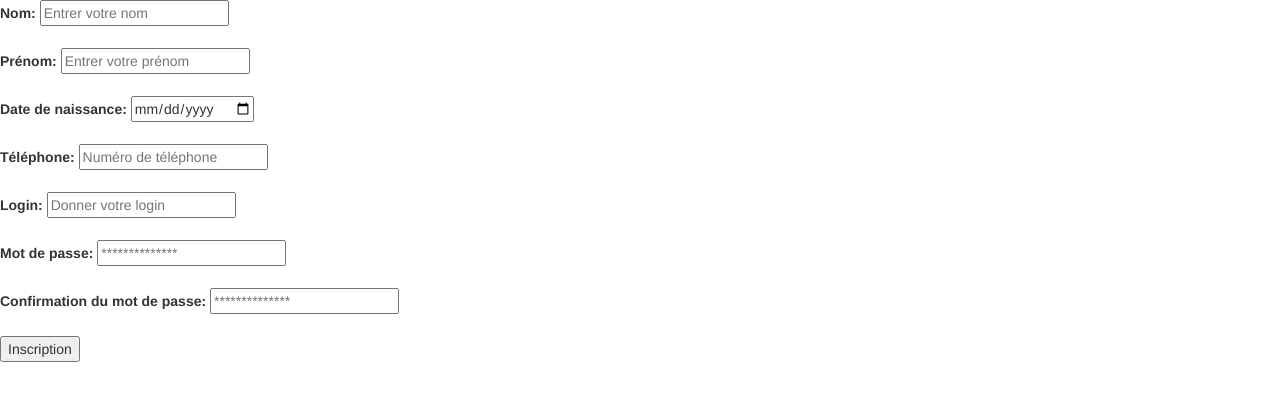
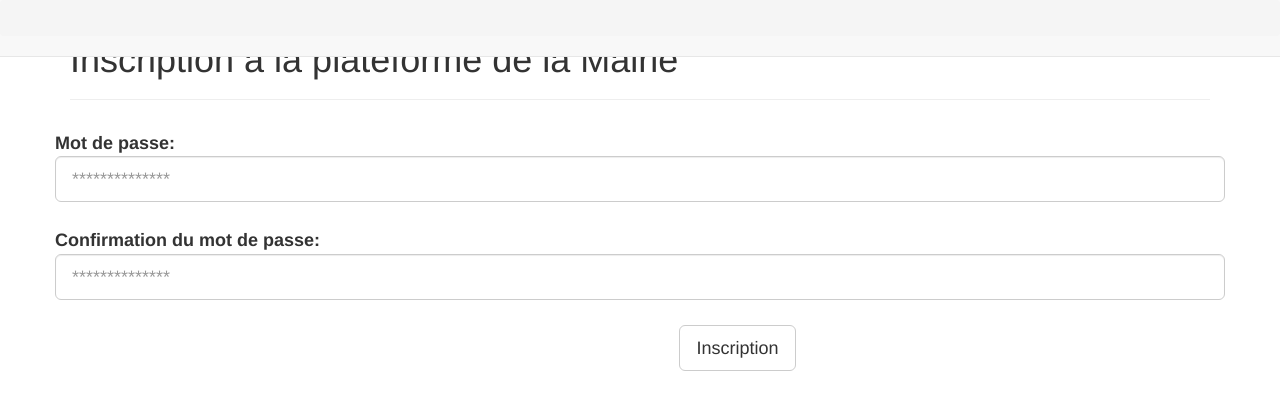
Before and after one commit to Maraaghib/projetTechnologique, a PHP site: page /view/signup.php in a window 1280 px wide. Shown: the top 410 px of the page. Run offline with PHP 8.4, Linux system fonts and the light colour scheme.

Commit message:
Design de la page

```diff
--- a/view/signup.php
+++ b/view/signup.php
@@ -3,29 +3,83 @@
     <head>
         <meta charset="utf-8">
         <title>TD1 - Projet Technologique</title>
-    	<link rel="stylesheet" type="text/css" href="dist/css/bootstrap.css" />
+    	<link rel="stylesheet" type="text/css" href="dist/css/myStyle.css"/>
+    	<link rel="stylesheet" type="text/css" href="dist/css/bootstrap.css"/>
     </head>
     <body>
-        <form class="form" action="../controller/signup.php" method="post">
-            <label for="">Nom:</label>
-            <input type="text" name="nom" value="" placeholder="Entrer votre nom" required><br><br>
-            <label for="">Prénom:</label>
-            <input type="text" name="prenom" value="" placeholder="Entrer votre prénom" required><br><br>
-            <label for="">Date de naissance:</label>
-            <input type="date" name="dateNaiss" value="" required><br><br>
-            <label for="">Téléphone:</label>
-            <input type="num" id="telPerso" name="telPerso" value="" placeholder="Numéro de téléphone" required><br><br>
-            <label for="">Login:</label>
-            <input type="text" id="login" name="login" placeholder="Donner votre login" required><br><br>
-            <label for="">Mot de passe:</label>
-            <input type="password" id="password" name="password" placeholder="**************" required><br><br>
-            <label for="">Confirmation du mot de passe:</label>
-            <input type="password" id="confirmPassword" name="confirmPassword" placeholder="**************"><br><br>
-            <button type="submit" name="inscription">Inscription</button>
-        </form>
+        <div class="container navigation">
+            <div class="row navigation">
+               <nav class="navbar navbar-default navbar-fixed-top">
+                   <ol class="breadcrumb">
+                       <li><a href="#"><img class="logo"></a></li> <!-- On peut ajouter l'image via le background du CSS -->
+                   </ol>
+                   <div class="navbar-collapse collapse navbar-right">
+                       <ul class="nav navbar-nav">
+
+                       </ul>
+                   </div>
+               </nav>
+           </div> <!-- row navigation -->
+        </div> <!-- container navigation -->
+
+        <div class="container header">
+            <div class="page-header">
+                <h1>Inscription à la plateforme de la Mairie</h1>
+            </div>
+        </div> <!-- container header -->
+
+        <div class="container content">
+            <form class="form-horizontal" action="#" method="post">
+                <!--<div class="form-group form-group-lg">
+                    <label for="" class="control-label control-label-lg">Nom:</label>
+                    <input type="text" class="form-control" name="nom" value="" placeholder="Entrer votre nom" required>
+                </div>
+                <div class="form-group form-group-lg">
+                    <label for="" class="control-label label-lg">Prénom:</label>
+                    <input type="text" class="form-control" name="prenom" value="" placeholder="Entrer votre prénom" required>
+                </div>
+                <div class="form-group form-group-lg">
+                    <label for="" class="control-label label-lg">E-mail:</label>
+                    <input type="email" class="form-control" name="email" value="" placeholder="Entrer votre e-mail" required>
+                </div>
+                <div class="form-group form-group-lg">
+                    <label for="" class="control-label label-lg">Date de naissance:</label>
+                    <input type="date" class="form-control" name="dateNaiss" value="" required>
+                </div>
+                <div class="form-group form-group-lg">
+                    <label for="" class="control-label label-lg">Téléphone:</label>
+                    <input type="num" class="form-control" id="telPerso" name="telPerso" value="" placeholder="Numéro de téléphone" required>
+                </div>
+                <div class="form-group form-group-lg">
+                    <label for="" class="control-label label-lg">Identifiant:</label>
+                    <input type="text" class="form-control" id="login" name="login" placeholder="Donner votre login" required>
+                </div>-->
+                <div class="form-group form-group-lg">
+                    <label for="" class="control-label label-lg">Mot de passe:</label>
+                    <input type="password" class="form-control" id="password" name="password" placeholder="**************" required>
+                </div>
+                <div class="form-group form-group-lg" id="confirmPasswordDiv">
+                    <label for="" class="control-label label-lg">Confirmation du mot de passe:</label>
+                    <input type="password" class="form-control" id="confirmPassword" name="confirmPassword" onblur="validatePassword()"  placeholder="**************">
+                    <span class="help-block" id="helpConfirmPassword"></span>
+                </div>
+                <div class="form-group form-group-lg">
+                    <div class="col-sm-offset-2 ">
+                        <center><button type="submit" class="btn btn-default btn-lg" name="inscription" >Inscription</button></center>
+                    </div>
+                </div>
+            </form>
+        </div> <!-- container content -->
+
+        <div class="container footer">
+
+        </div> <!-- container footer -->
 
         <script type="text/javascript" src="dist/js/myScript.js"></script>
+        <script type="text/javascript" src="dist/js/jquery-3.2.0.min.js"></script>
         <script type="text/javascript" src="dist/js/bootstrap.min.js"></script>
-        <script type="text/javascript" src="dist/js/jquery-3.2.0.min.js"></script>
+        <script type="text/javascript">
+
+        </script>
     </body>
 </html>
```
Also changed, not shown: view/home.php (+5 -4 lines).
